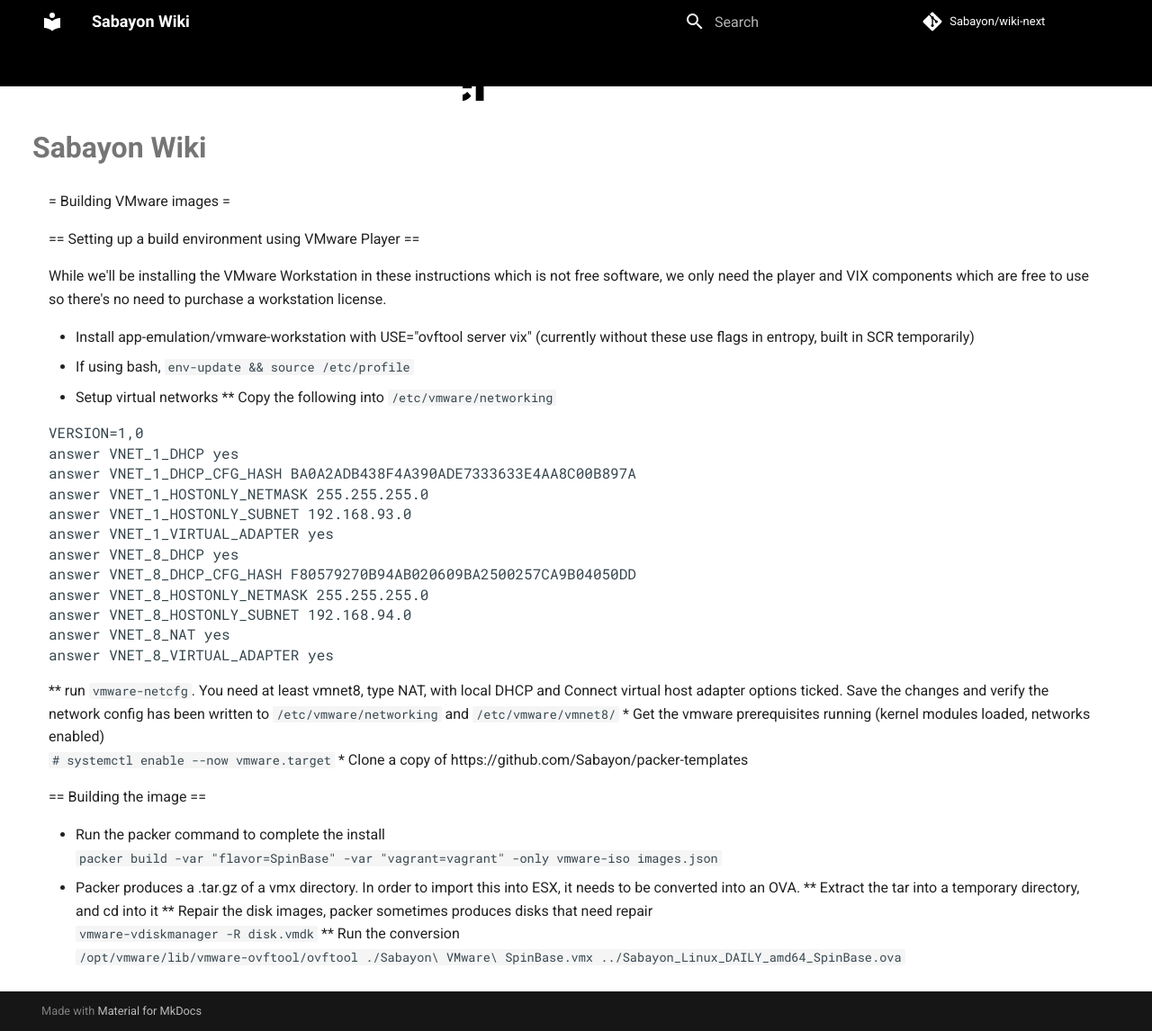
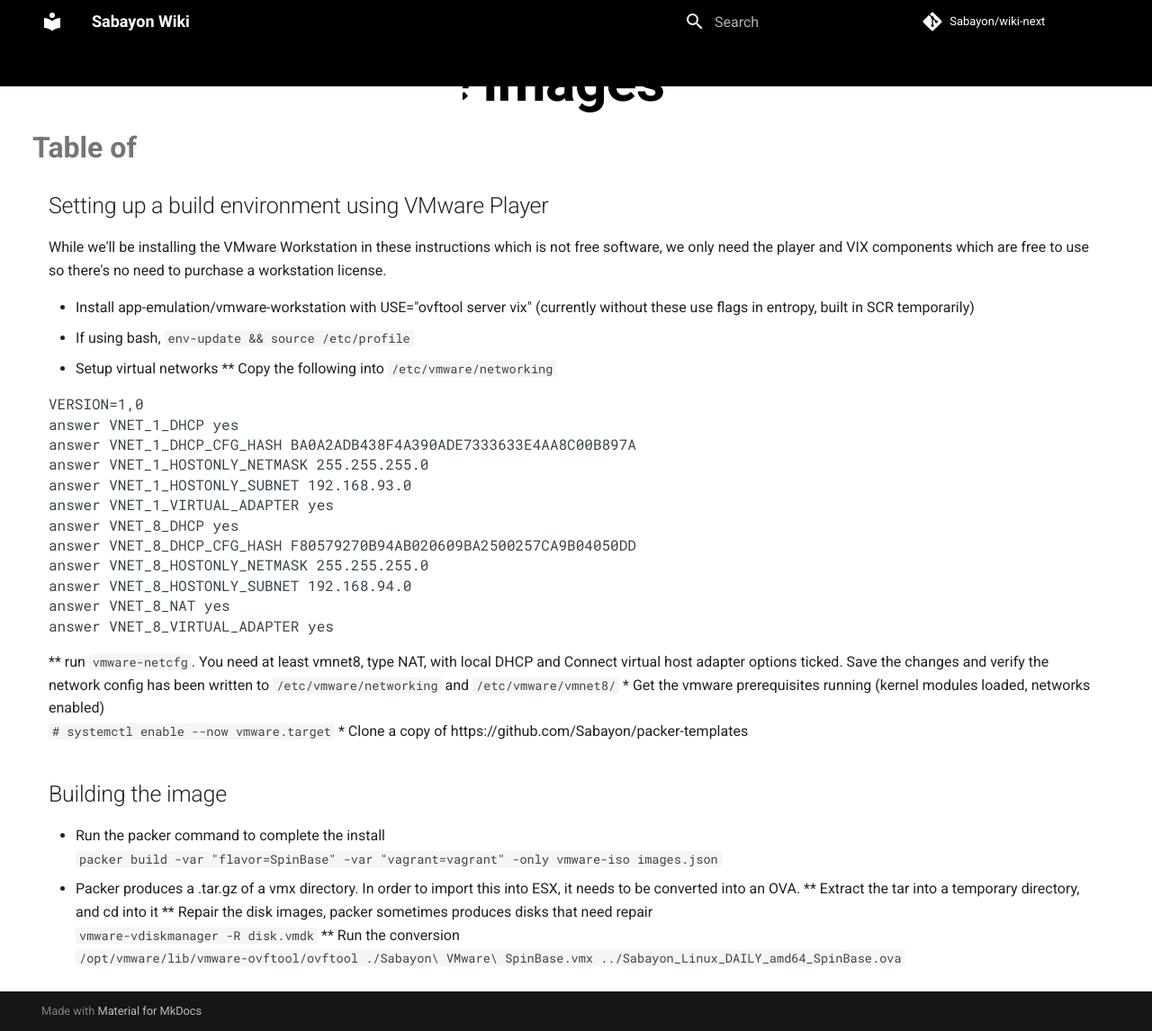
Before and after one commit to Sabayon/wiki-next, an MkDocs documentation site: the page built from docs/articles/DEV_ImagePacker.md, in a window 1280 px wide and 1146 px high. Shown: the whole window at 90% size. Built offline with MkDocs 1.6.1 and Material for MkDocs 9.7.7, drawn with Linux system fonts in a browser that asks for light colours; comment, search, counter and statistics services are not loaded.

Commit message:
Update DEV_ImagePacker.md

```diff
--- a/docs/articles/DEV_ImagePacker.md
+++ b/docs/articles/DEV_ImagePacker.md
@@ -1,6 +1,6 @@
-= Building VMware images =
+# Building VMware images
 
-== Setting up a build environment using VMware Player ==
+## Setting up a build environment using VMware Player
 
 While we'll be installing the VMware Workstation in these instructions which is not free software, we only need the player and VIX components which are free to use so there's no need to purchase a workstation license.
 
@@ -26,7 +26,7 @@
 * Get the vmware prerequisites running (kernel modules loaded, networks enabled) <br />`# systemctl enable --now vmware.target`
 * Clone a copy of https://github.com/Sabayon/packer-templates
 
-== Building the image ==
+## Building the image
 
 * Run the packer command to complete the install <br /> `packer build -var "flavor=SpinBase" -var "vagrant=vagrant" -only vmware-iso images.json`
 * Packer produces a .tar.gz of a vmx directory. In order to import this into ESX, it needs to be converted into an OVA.
```
